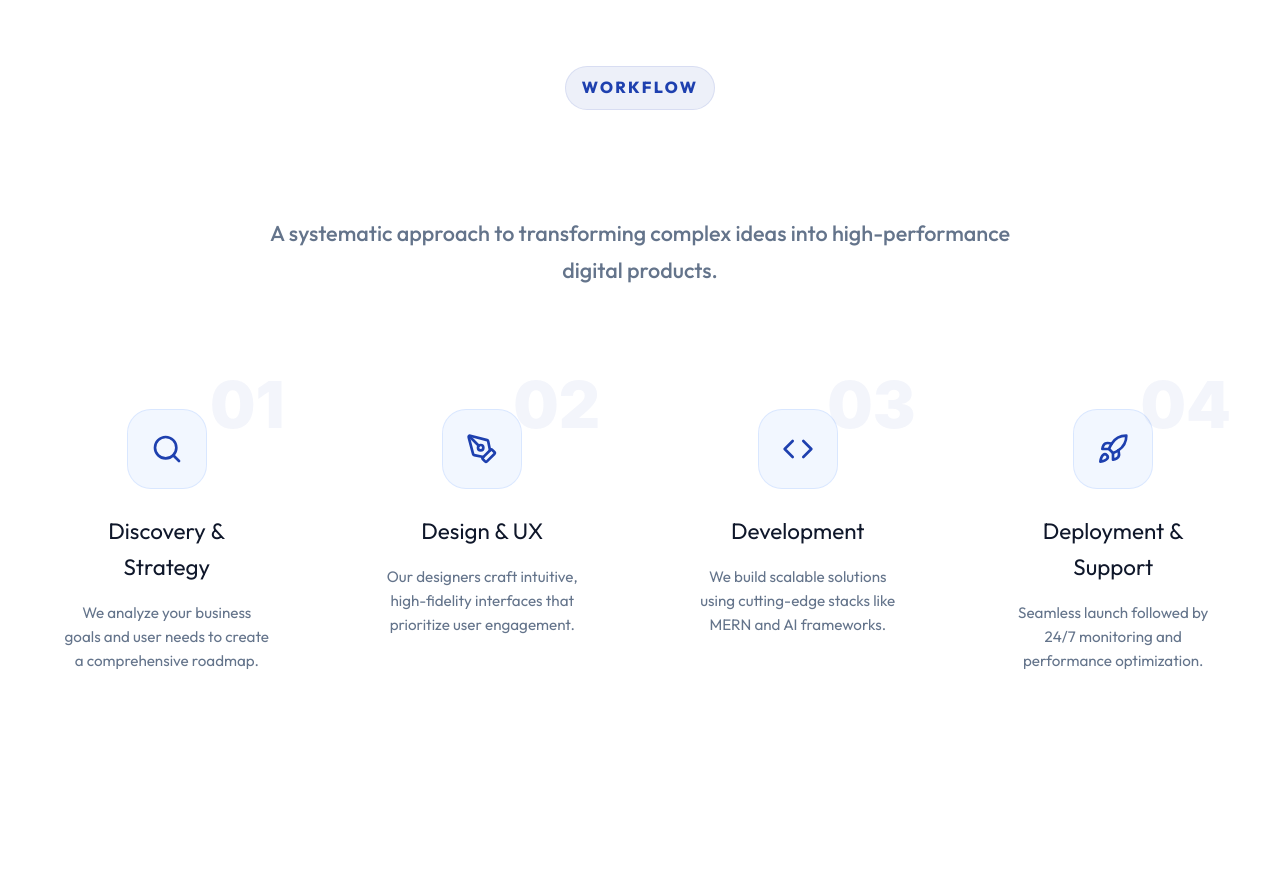
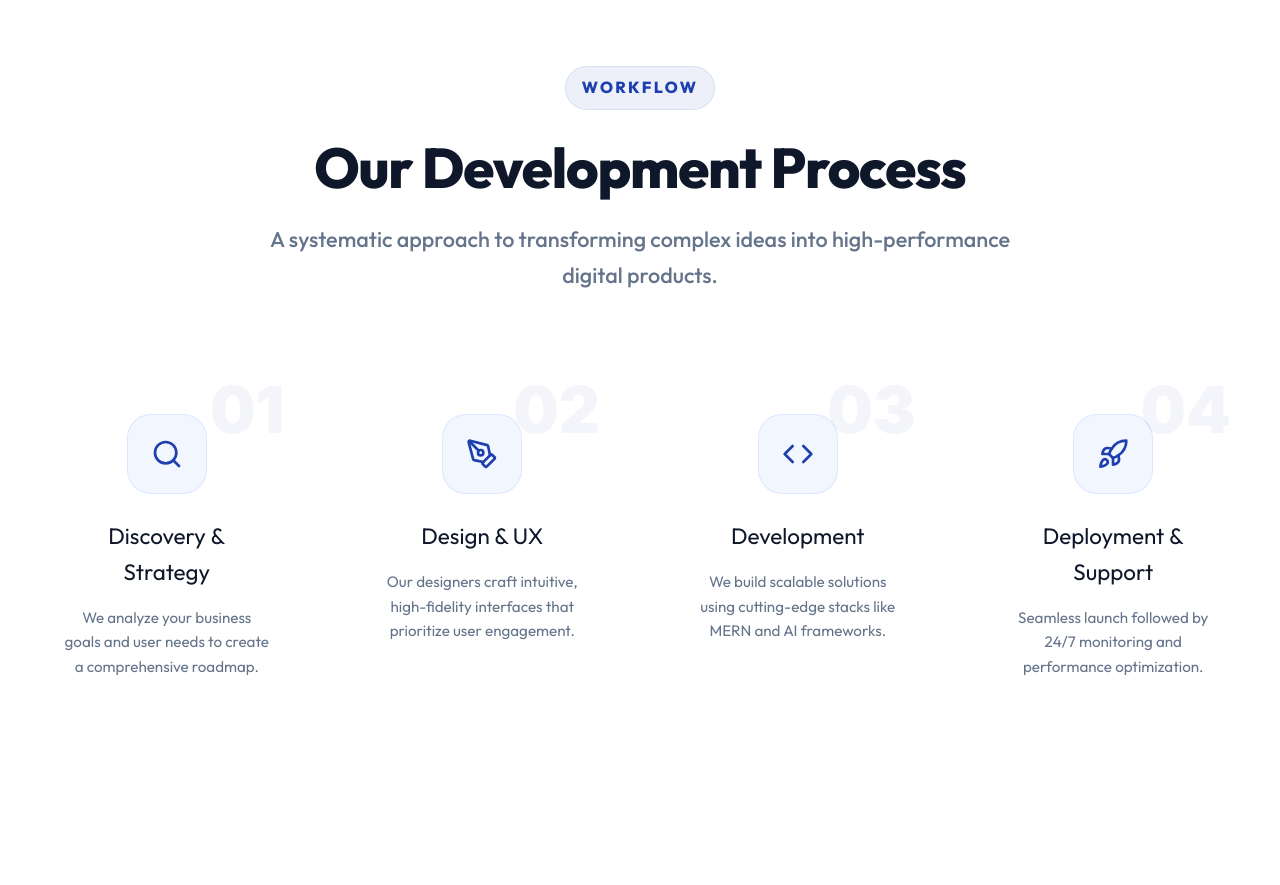
Before and after one commit to rushirakhe2027/New-R-TECH, a React (Vite) app: page / in a window 1280 px wide. Shown: the part 2300-3185 px from the top of the page. Built offline with nearby package versions, Linux system fonts and the light colour scheme.

Commit message:
Fix: Scope About section styles to prevent text visibility issues in other sections

```diff
--- a/src/components/About.css
+++ b/src/components/About.css
@@ -61,7 +61,7 @@
   padding: 20px 0;
 }
 
-.section-badge {
+.about-section .section-badge {
   display: inline-block;
   padding: 8px 20px;
   background: rgba(19, 127, 236, 0.1);
@@ -75,7 +75,7 @@
   margin-bottom: 20px;
 }
 
-.section-title {
+.about-section .section-title {
   font-size: 48px;
   font-weight: 800;
   color: #ffffff;
@@ -83,7 +83,7 @@
   line-height: 1.2;
 }
 
-.about-description {
+.about-section .about-description {
   font-size: 18px;
   color: #b0b8d4;
   line-height: 1.8;
```
